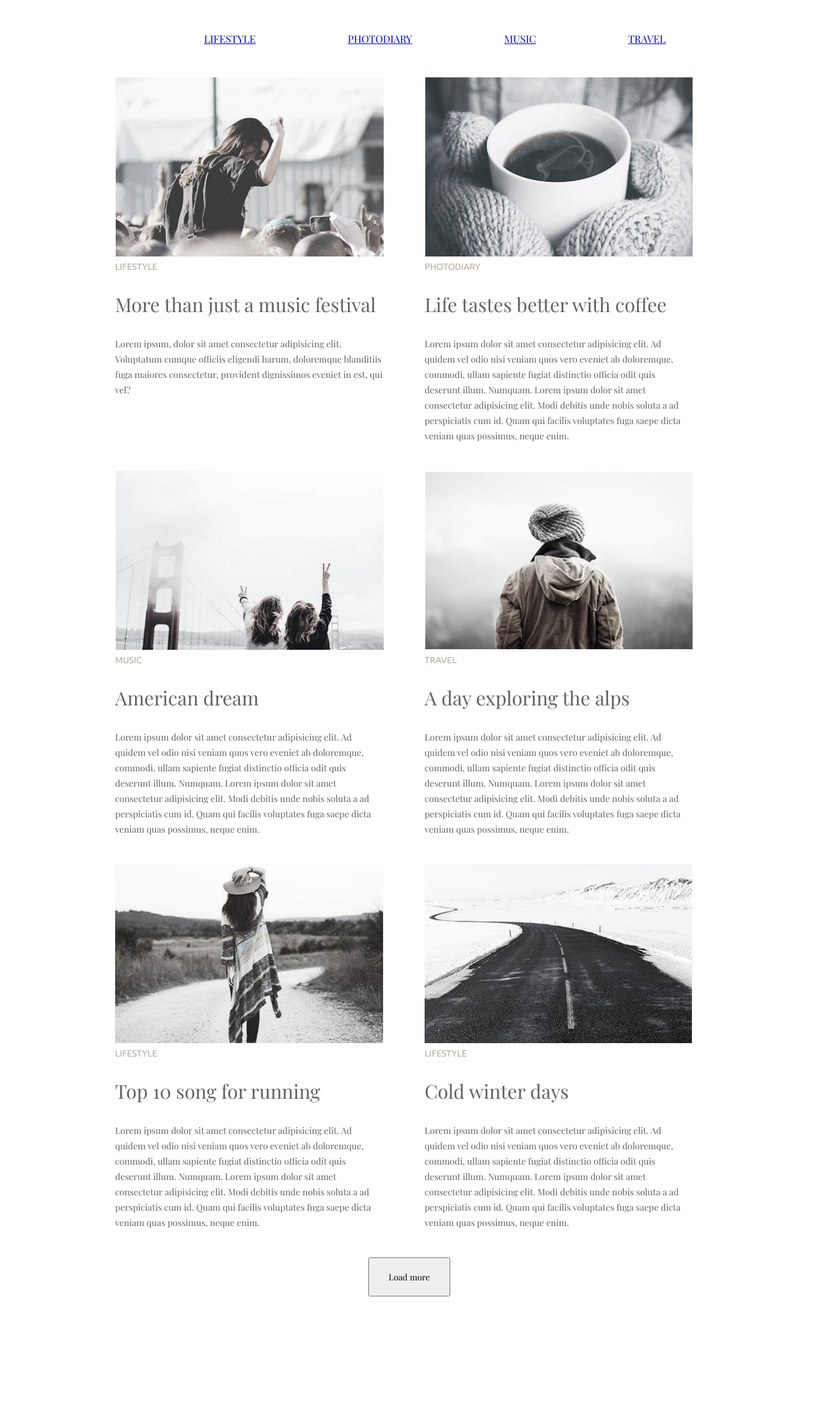
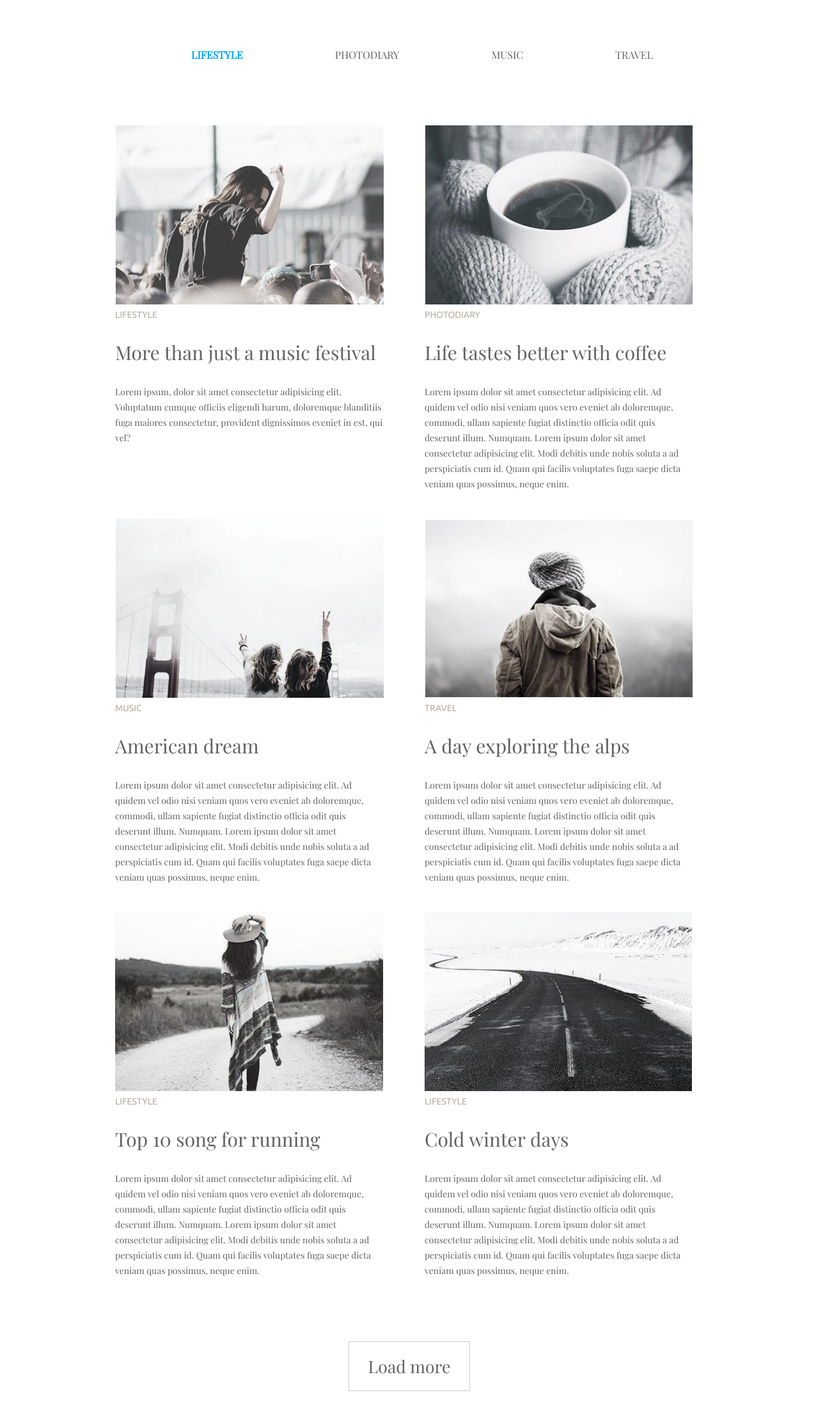
Before and after one commit to layzides/goit1, a plain HTML site: page homework-3/index.html in a window 1280 px wide. Shown: the whole page at 64% size, 1312 px wide, since content can reach past the window. Before the commit the page ends 2035 px from the top, so only its background shows below. Drawn offline with nearby package versions, Linux system fonts and the light colour scheme.

Commit message:
fix style

```diff
--- a/homework-3/style.css
+++ b/homework-3/style.css
@@ -18,8 +18,8 @@ main {
 }
 
 nav {
-  margin-top: 50px;
-  margin-bottom: 50px;
+  margin-top: 75px;
+  margin-bottom: 100px;
   text-align: center;
 }
 
@@ -34,7 +34,16 @@ li {
 
 ul {
   display: block;
-  width: 100%;
+}
+
+li a {
+  color: #626262;
+  text-decoration: none;
+}
+
+ul li:first-child > a {
+  color: #03a9f4;
+  font-weight: bold;
 }
 
 .block {
@@ -60,8 +69,17 @@ ul {
 .btn {
   padding: 20px 30px;
   font-family: "Playfair Display";
+  background-color: #ffffff;
+  color: #626262;
+  font-size: 20pt;
+  border-color: #cbcbcb;
+  border-width: 1px;
+  border-radius: 0px;
+  border-style: solid;
 }
 
 footer {
   text-align: center;
+  margin-top: 56px;
+  margin-bottom: 56px;
 }
```
